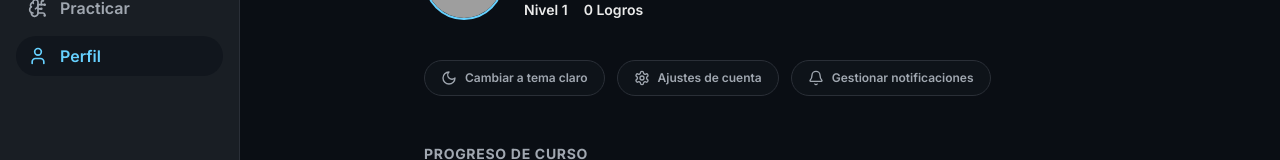
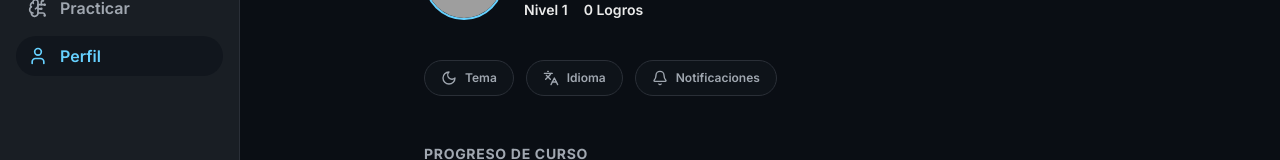
Before and after one commit to Lume03/Codecraft, a Next.js app: page /profile in a window 1280 px wide. Shown: the part 140-300 px from the top of the page. Built offline with nearby package versions, Linux system fonts and the light colour scheme; no server answers; grey boxes are pictures that could not be loaded.

Commit message:
arregla los nombres , estan bien alrgos , por ejemplo en vez de cambaira

```diff
--- a/src/app/(main)/profile/page.tsx
+++ b/src/app/(main)/profile/page.tsx
@@ -13,6 +13,7 @@ import {
   Trophy,
   CodeXml,
   Edit,
+  Languages,
 } from 'lucide-react';
 import Link from 'next/link';
 import { Progress } from '@/components/ui/progress';
@@ -219,11 +220,11 @@ export default function ProfilePage() {
         <nav aria-label="Acciones rápidas" className="flex items-center gap-3 overflow-x-auto pb-2">
           <QuickActionChip
               icon={theme === 'dark' ? Moon : Sun}
-              label={theme === 'dark' ? 'Cambiar a tema claro' : 'Cambiar a tema oscuro'}
+              label="Tema"
               onClick={toggleTheme}
             />
-            <QuickActionChip icon={Settings} label="Ajustes de cuenta" href="/settings" />
-            <QuickActionChip icon={Bell} label="Gestionar notificaciones" href="/settings" />
+            <QuickActionChip icon={Languages} label="Idioma" href="/settings" />
+            <QuickActionChip icon={Bell} label="Notificaciones" href="/settings" />
         </nav>
 
 
```
